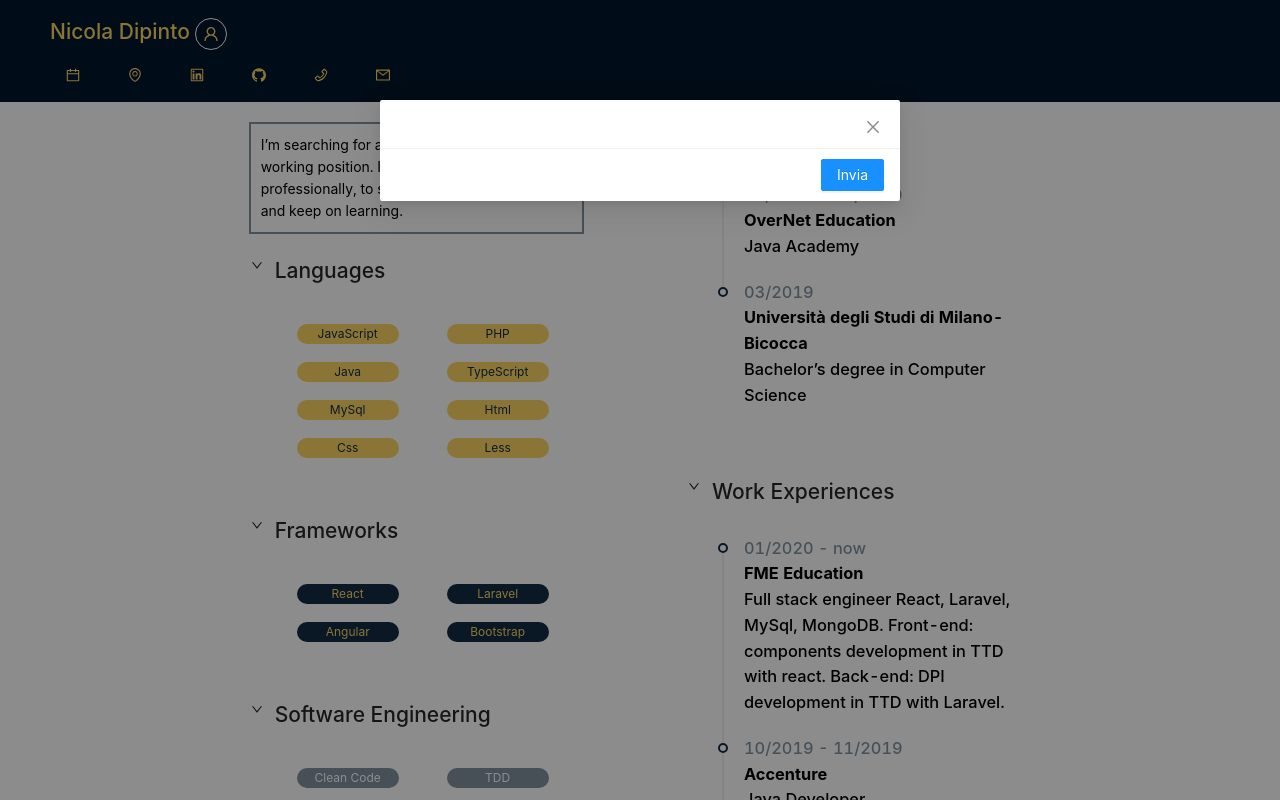
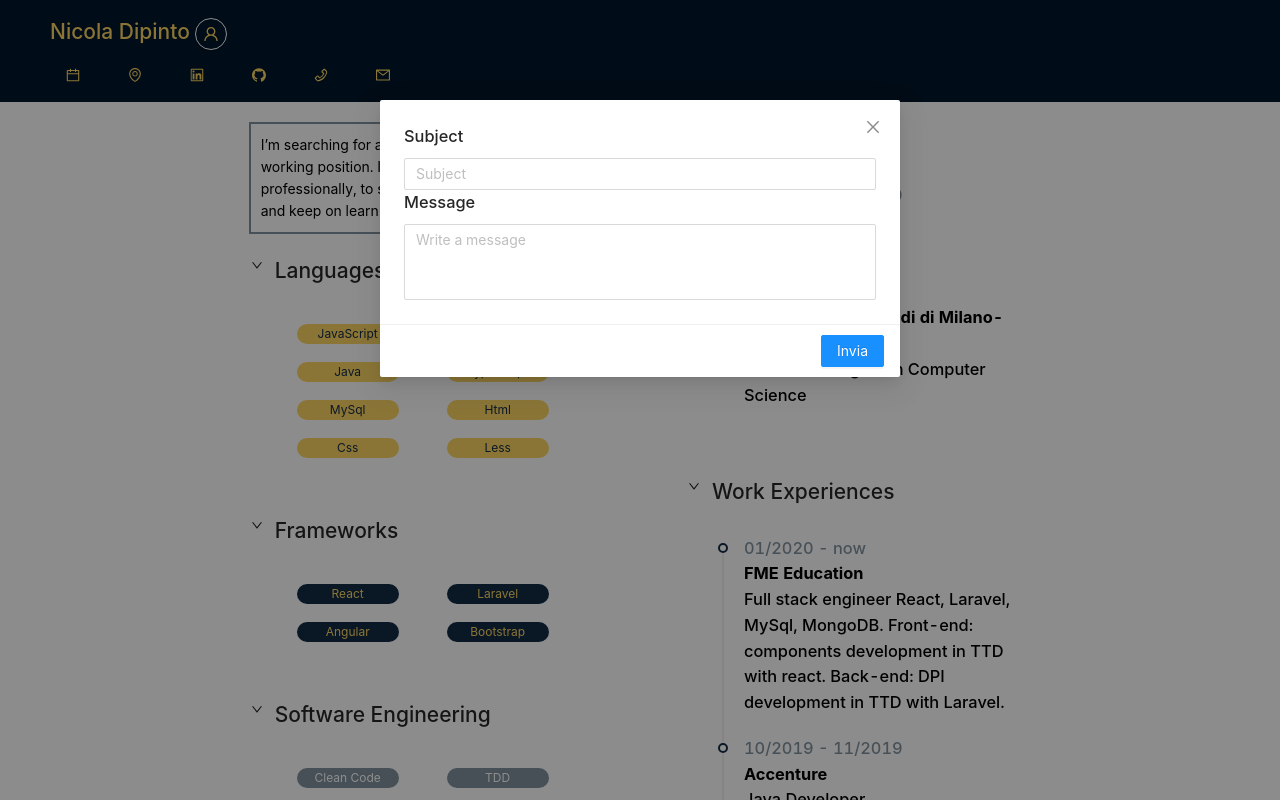
Before and after one commit to NicolaDipintoDev/cv.assignment, a React (Create React App) app in the folder cv-assignment/: page / in a window 1280 px wide. Both pictures are taken after a click on the element 383 px from the left and 74 px from the top of the page. Shown: the top 800 px of the page. Built offline with nearby package versions, Linux system fonts and the light colour scheme.

Commit message:
ass subject

```diff
--- a/cv-assignment/src/components/headerContent/headerIcons/headerIcon/Email.js
+++ b/cv-assignment/src/components/headerContent/headerIcons/headerIcon/Email.js
@@ -7,10 +7,12 @@ const { TextArea } = Input;
 
 const Email = () => {
   const [showModal, setShowModal] = useState(false);
+  const [subject, setSubject] = useState("");
   const [massege, setMessage] = useState("");
 
   const openModal = () => setShowModal(true);
   const closeModal = () => setShowModal(false);
+  const onChangeValue = ({ target: { value } }) => setMessage(value);
   return (
     <>
       <HeaderIcon
@@ -24,6 +26,11 @@ const Email = () => {
           //onOk={this.handleOk}
           onCancel={closeModal}
           footer={[
+            <a
+              href="mailto:no-one@snai1mai1.com?subject=look at this website&body=Hi,I found this website and thought you might like it http://www.geocities.com/wowhtml/"
+              target="_blank"
+              rel="noopener noreferrer"
+            >
               <Button
                 key="submit"
                 type="primary"
@@ -31,8 +38,19 @@ const Email = () => {
               >
                 Invia
               </Button>
+            </a>
           ]}
-        ></Modal>
+        >
+          <h3>Subject</h3>
+          <Input placeholder="Subject" />
+          <h3>Message</h3>
+          <TextArea
+            value={massege}
+            onChange={onChangeValue}
+            placeholder="Write a message"
+            autoSize={{ minRows: 3 }}
+          />
+        </Modal>
       ) : (
         false
       )}
```
Lines whose indentation alone changed are shown as unchanged.
